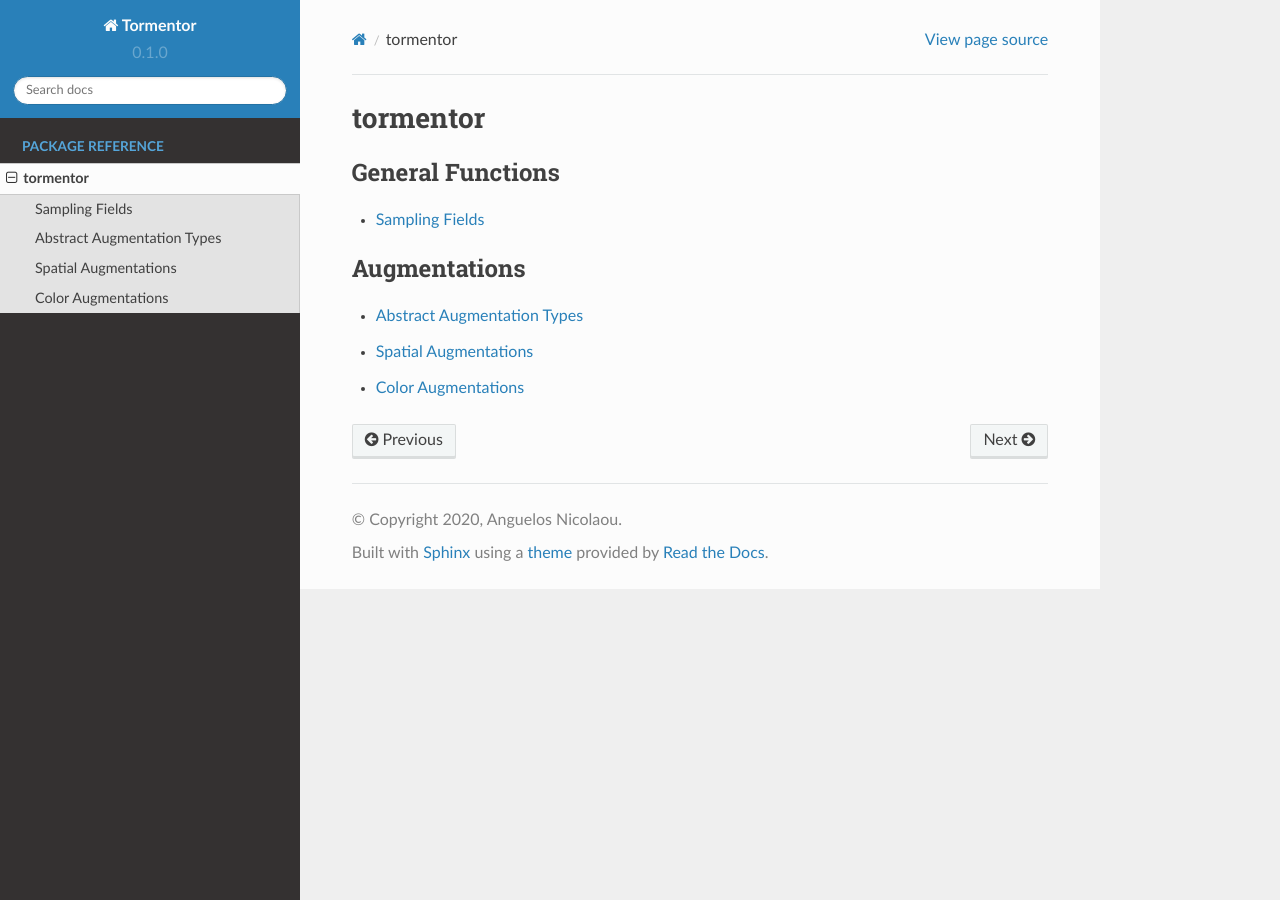
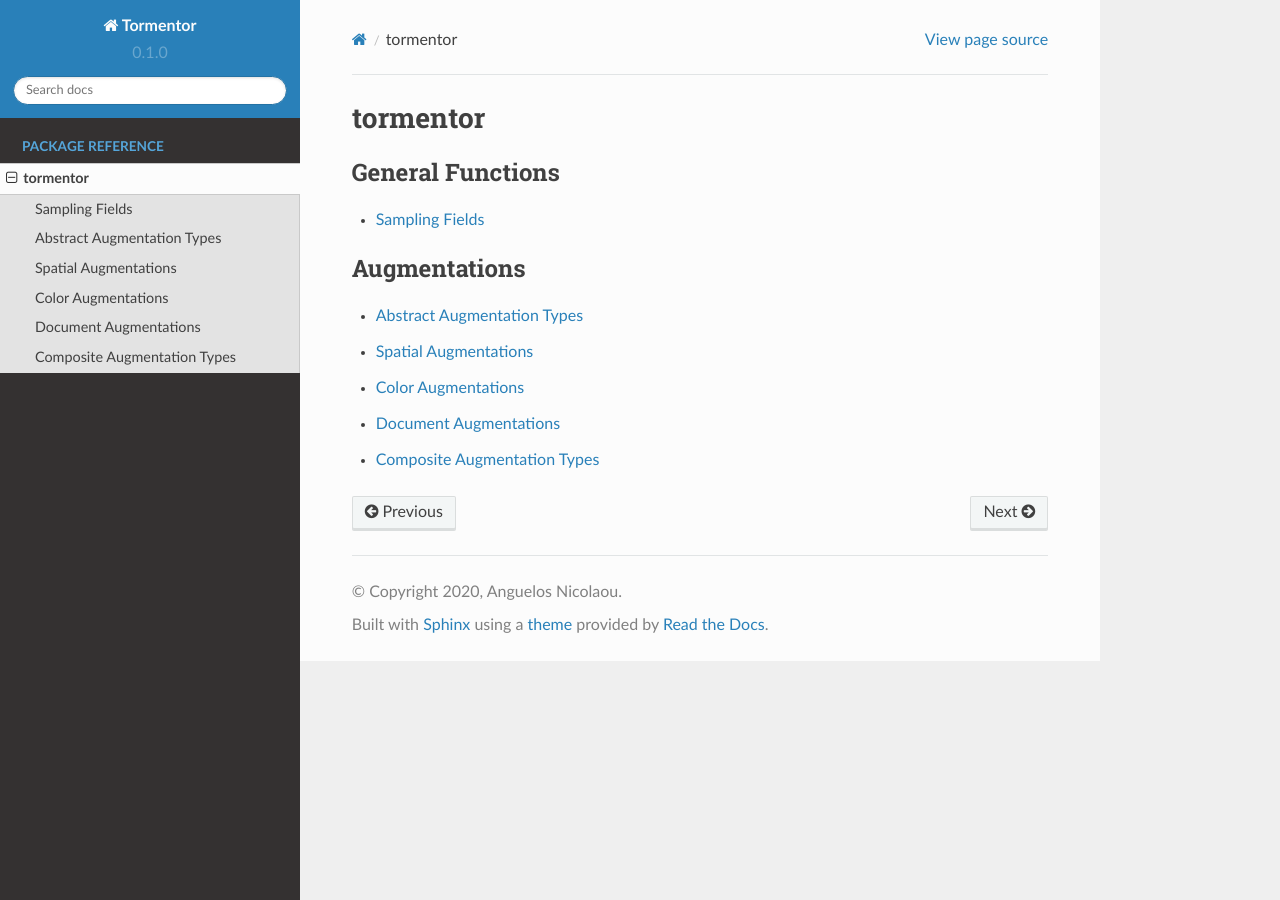
Before and after one commit to anguelos/tormentor, a Sphinx documentation site: the page built from docs/source/tormentor.rst, in a window 1280 px wide. Built offline with Sphinx 7.4.7 and the Read the Docs theme 2.0.0, drawn with Linux system fonts in a browser that asks for light colours; the version number is read from the project's files by our own code.

Commit message:
updated docs

```diff
--- a/docs/source/abstract_augmentations.rst
+++ b/docs/source/abstract_augmentations.rst
@@ -8,8 +8,10 @@ Abstract Augmentation Types
    :caption: Abstract Augmentations
 
 .. autoclass:: DeterministicImageAugmentation
+   :members:
+
+   .. automethod:: augment_image
+
 .. autoclass:: SpatialImageAugmentation
 .. autoclass:: StaticImageAugmentation
 .. autoclass:: ColorAugmentation
-.. autoclass:: AugmentationCascade
-.. autoclass:: AugmentationChoice
--- a/docs/source/spatial_augmentations.rst
+++ b/docs/source/spatial_augmentations.rst
@@ -16,6 +16,5 @@ Spatial Augmentations
 .. autoclass:: ScaleTranslate
 .. autoclass:: Flip
 .. autoclass:: ElasticTransform
-.. autoclass:: ElasticTransform
 .. autoclass:: Wrap
 .. autoclass:: Shred
--- a/docs/source/tormentor.rst
+++ b/docs/source/tormentor.rst
@@ -4,15 +4,17 @@ tormentor
 .. currentmodule:: tormentor
 
 .. toctree::
-   :maxdepth: 2
+   :maxdepth: 4
    :caption: General Functions
 
    tormentor_functions.rst
 
 .. toctree::
-   :maxdepth: 3
+   :maxdepth: 4
    :caption: Augmentations
 
    abstract_augmentations.rst
    spatial_augmentations.rst
    color_augmentations.rst
+   document_augmentations.rst
+   composite_augmentations.rst
```
Also changed, not shown: docs/source/composite_augmentations.rst (added, +11 -0 lines), docs/source/document_augmentations.rst (added, +12 -0 lines), .gitmodules (added).
